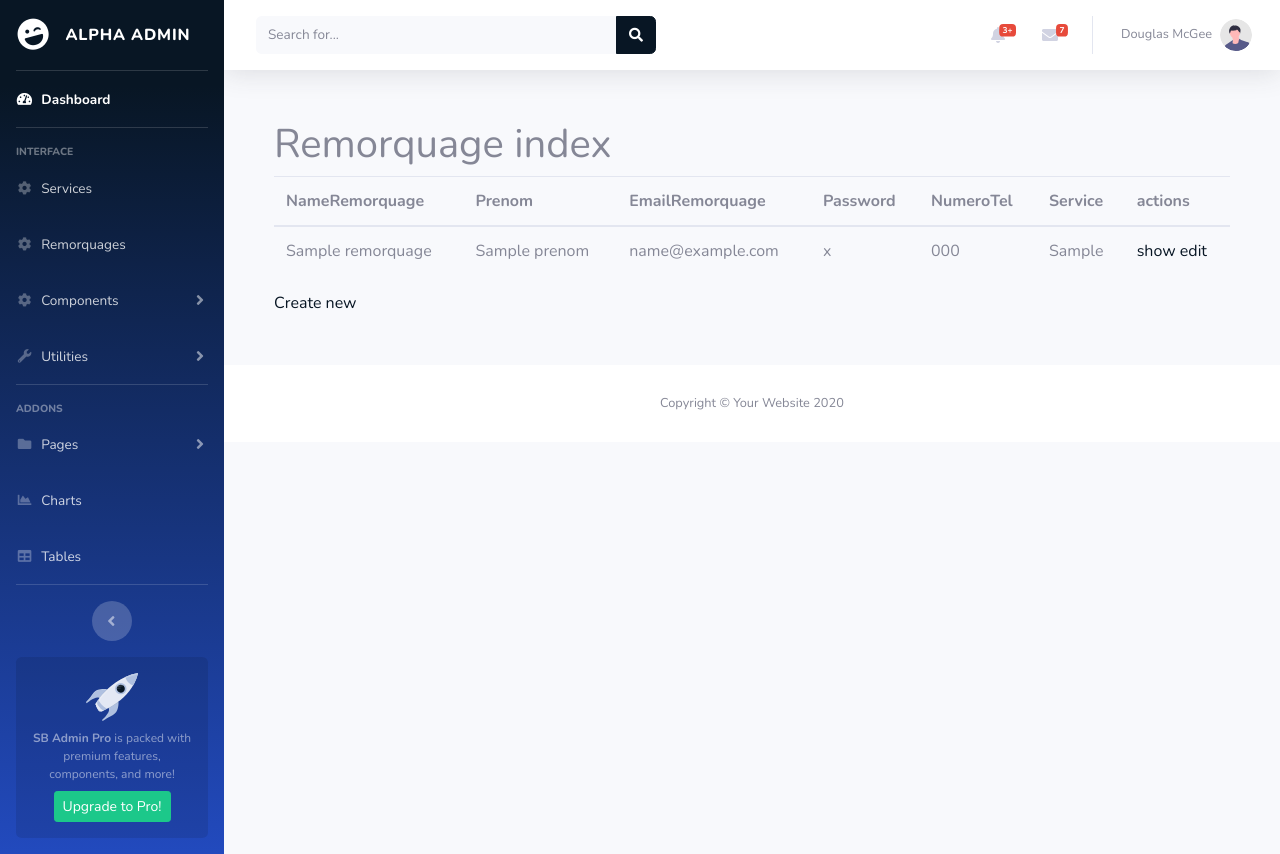
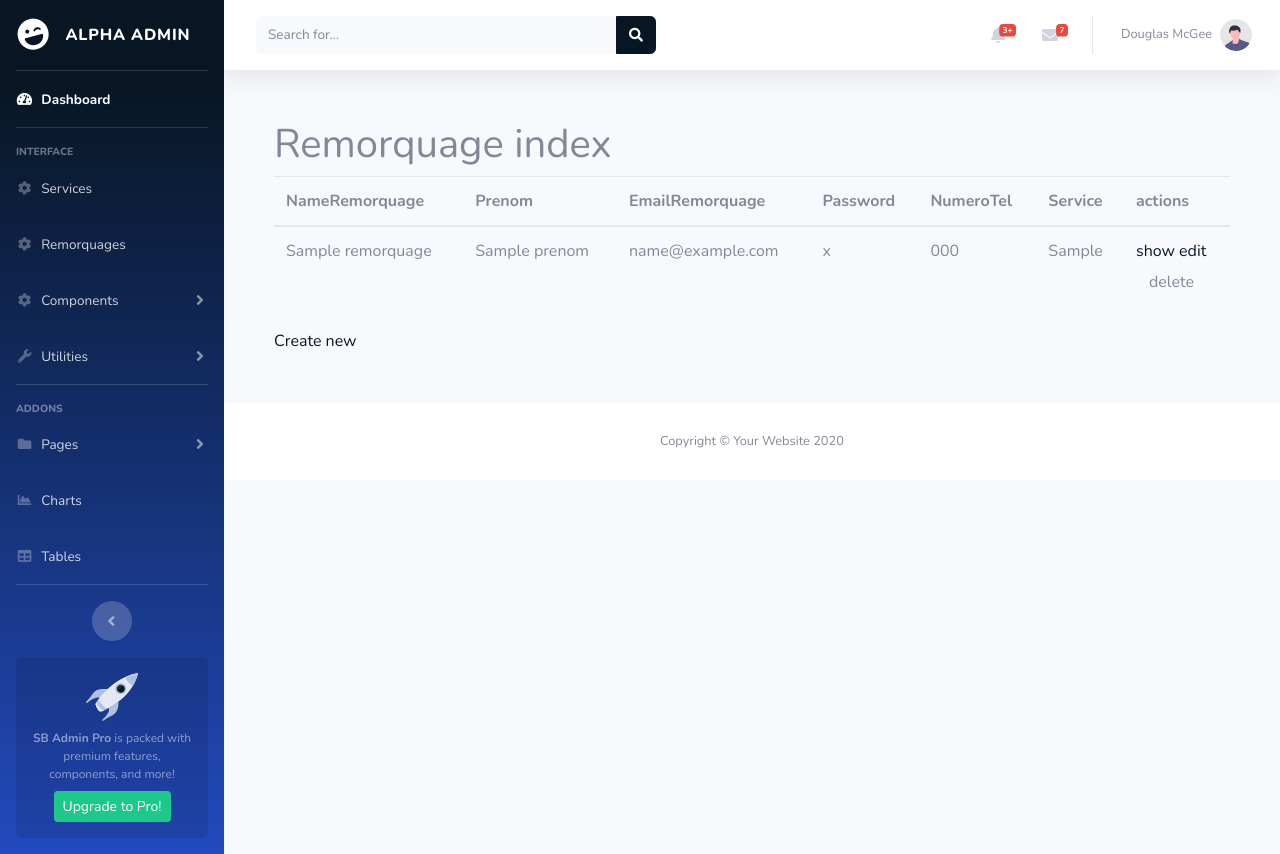
Before and after one commit to fouratabdellatif/alpha_web, a Symfony app: template templates/remorquage/index.html.twig in a window 1280 px wide. Run offline with Twig, Linux system fonts and the light colour scheme; the template is opened without the code that fills it: most values are stand-ins (such as "Sample title", 1, 10 or a date in 2020); some libraries are stand-ins or nearby versions.

Commit message:
Update index.html.twig

```diff
--- a/templates/remorquage/index.html.twig
+++ b/templates/remorquage/index.html.twig
@@ -45,6 +45,10 @@
 					<td>
 						<a href="{{ path('app_remorquage_show', {'id': remorquage.id}) }}">show</a>
 						<a href="{{ path('app_remorquage_edit', {'id': remorquage.id}) }}">edit</a>
+						<form method="post" action="{{ path('app_remorquage_delete', {'id': remorquage.id}) }}" onsubmit="return confirm('Are you sure you want to delete this item?');">
+							<input type="hidden" name="_token" value="{{ csrf_token('delete' ~ remorquage.id) }}">
+							<button class="btn">delete</button>
+						</form>
 					</td>
 				</tr>
 			{% else %}
```
